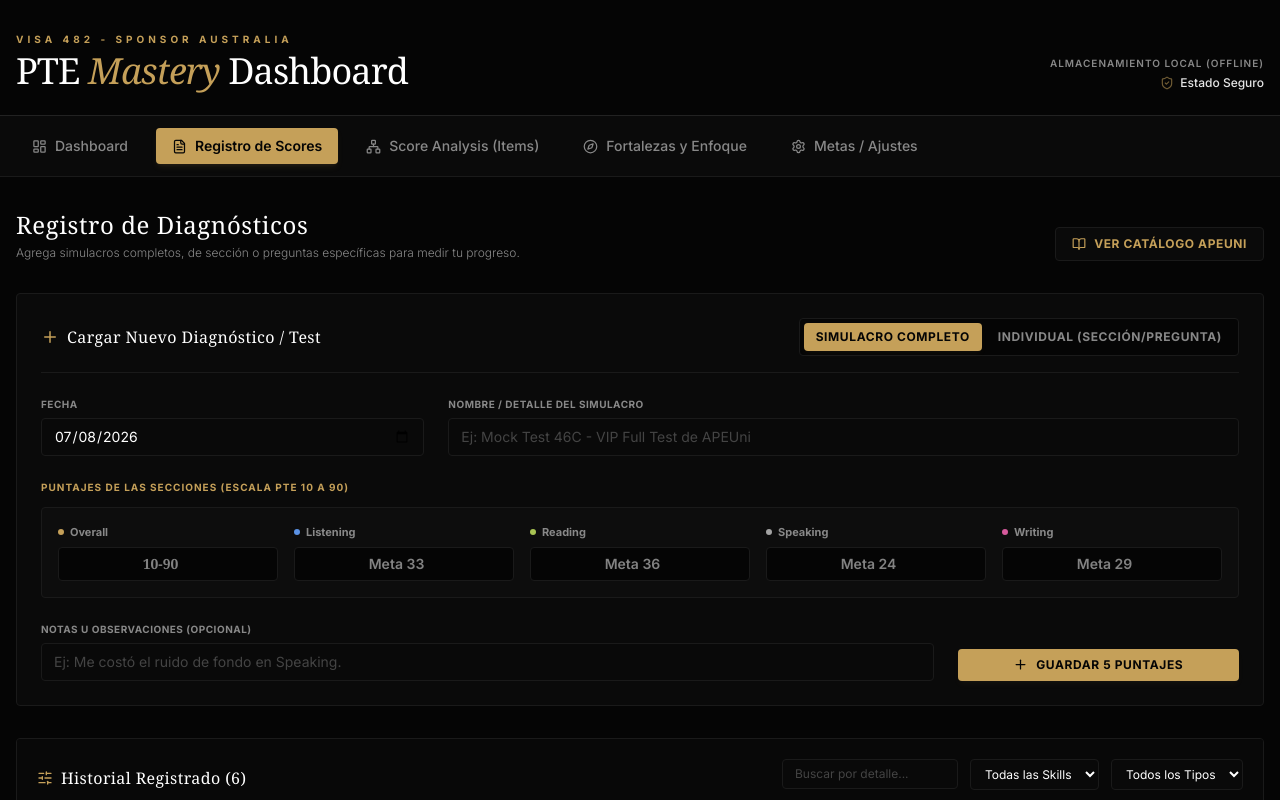
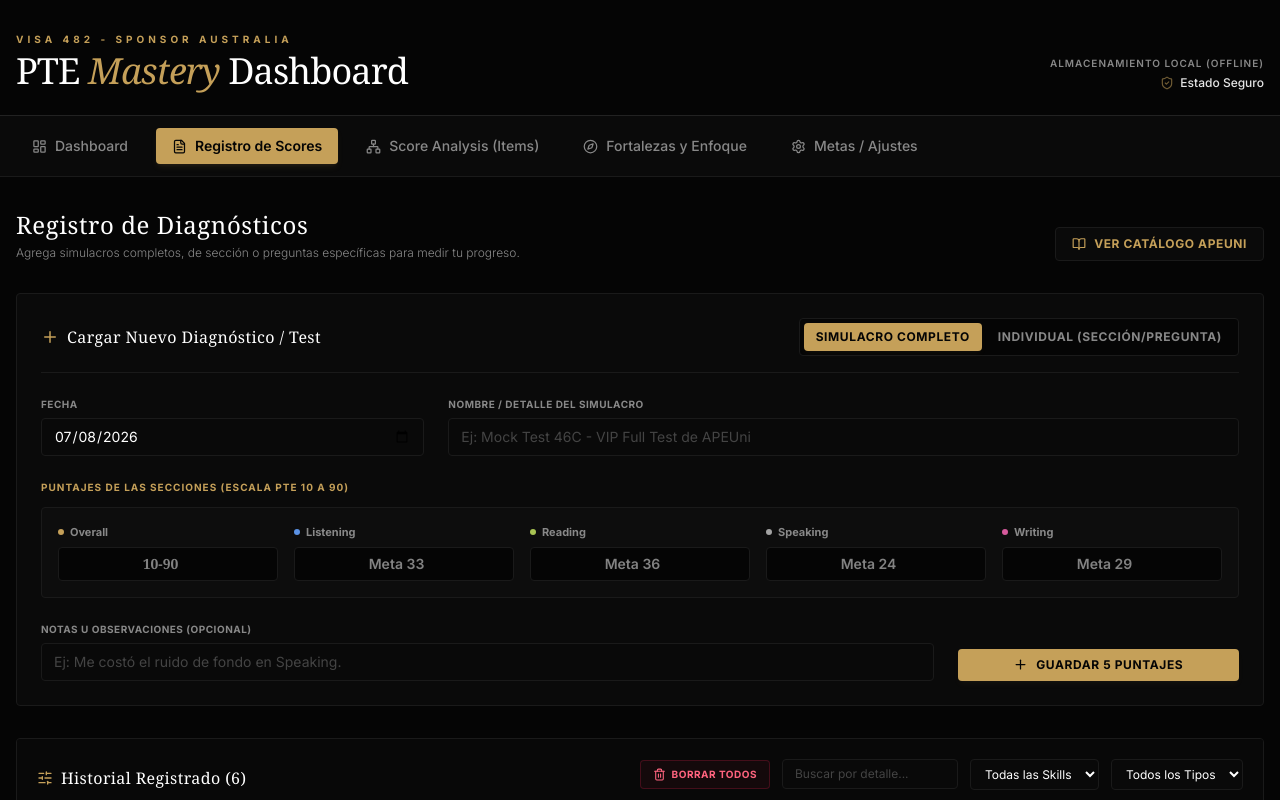
Before and after one commit to danielvidalt/PTE-tracker, a React (Vite) app: page / in a window 1280 px wide. Both pictures are taken after a click on the button "Registro de Scores". Shown: the top 800 px of the page. Built offline with nearby package versions, Linux system fonts and the light colour scheme.

Commit message:
Add bulk delete for score entries
The only reset option restored demo/seed data instead of clearing entries, so deleting everything appeared to do nothing. Adds a "Borrar Todos" action on the Registro tab that empties all entries.

Co-Authored-By: Claude Sonnet 5 <noreply@anthropic.com>

```diff
--- a/src/App.tsx
+++ b/src/App.tsx
@@ -91,6 +91,11 @@ export default function App() {
   // Delete a PTE score entry
   const handleDeleteEntry = (id: string) => {
     setEntries(prev => prev.filter(e => e.id !== id));
+  };
+
+  // Delete ALL PTE score entries
+  const handleDeleteAllEntries = () => {
+    setEntries([]);
   };
 
   // Add detailed score analysis question item
@@ -252,6 +257,7 @@ export default function App() {
               onAddEntry={handleAddEntry}
               onAddMultipleEntries={handleAddMultipleEntries}
               onDeleteEntry={handleDeleteEntry}
+              onDeleteAllEntries={handleDeleteAllEntries}
             />
           )}
 
--- a/src/components/Registro.tsx
+++ b/src/components/Registro.tsx
@@ -10,6 +10,7 @@ interface RegistroProps {
   onAddEntry: (entry: Omit<PTEEntry, 'id'>) => void;
   onAddMultipleEntries: (entries: Array<Omit<PTEEntry, 'id'>>) => void;
   onDeleteEntry: (id: string) => void;
+  onDeleteAllEntries: () => void;
 }
 
 const SKILL_COLORS: Record<string, string> = {
@@ -27,6 +28,7 @@ export default function Registro({
   onAddEntry,
   onAddMultipleEntries,
   onDeleteEntry,
+  onDeleteAllEntries,
 }: RegistroProps) {
   // Form single entry state
   const [fecha, setFecha] = useState(() => new Date().toISOString().split('T')[0]);
@@ -447,6 +449,19 @@ export default function Registro({
 
           {/* Filters controls */}
           <div className="flex flex-wrap items-center gap-3">
+            {entries.length > 0 && (
+              <button
+                type="button"
+                onClick={() => {
+                  if (confirm(`¿Estás seguro de eliminar los ${entries.length} registro(s)? Esta acción no se puede deshacer.`)) {
+                    onDeleteAllEntries();
+                  }
+                }}
+                className="flex items-center gap-1.5 px-3 py-1.5 bg-rose-500/5 hover:bg-rose-500/10 text-rose-400 border border-rose-500/20 hover:border-rose-500/40 rounded-sm text-[10px] font-bold uppercase tracking-wider transition-all duration-300 cursor-pointer"
+              >
+                <Trash2 size={13} /> Borrar Todos
+              </button>
+            )}
             <div>
               <input
                 type="text"
```
